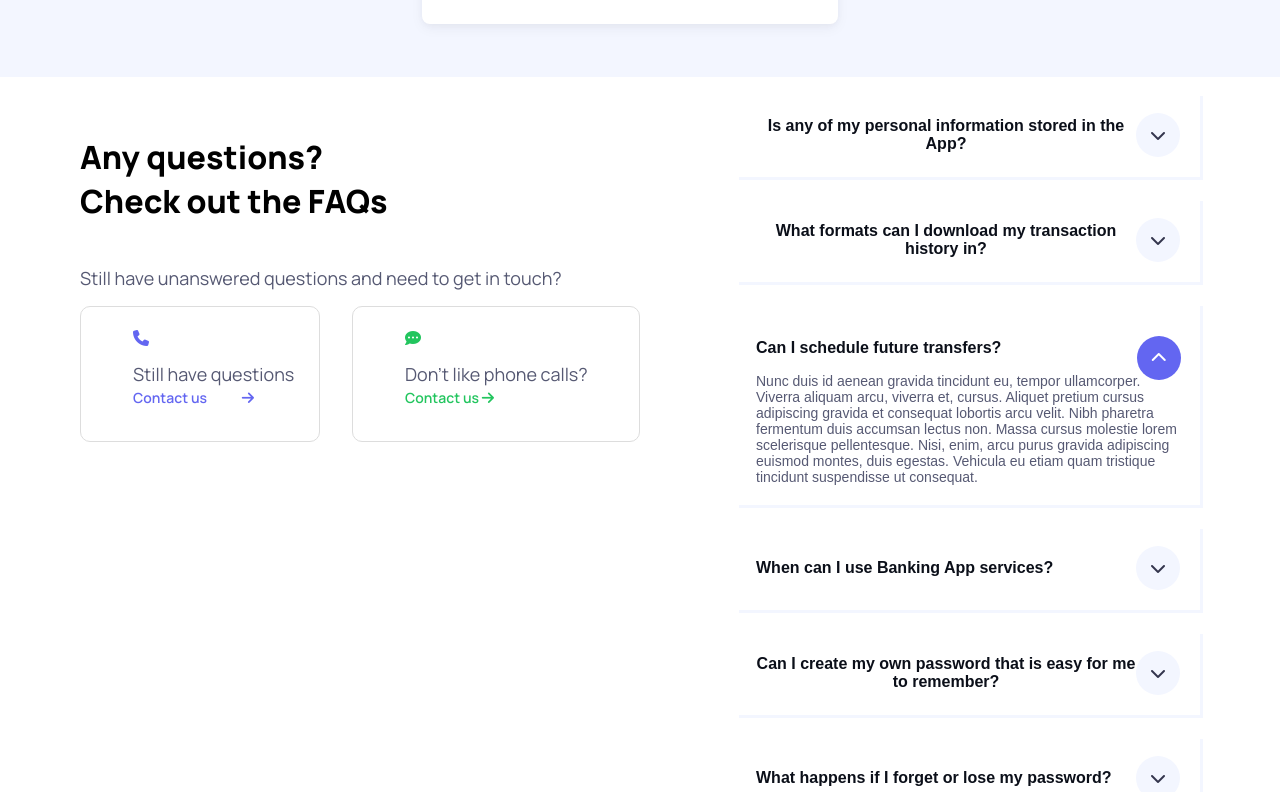
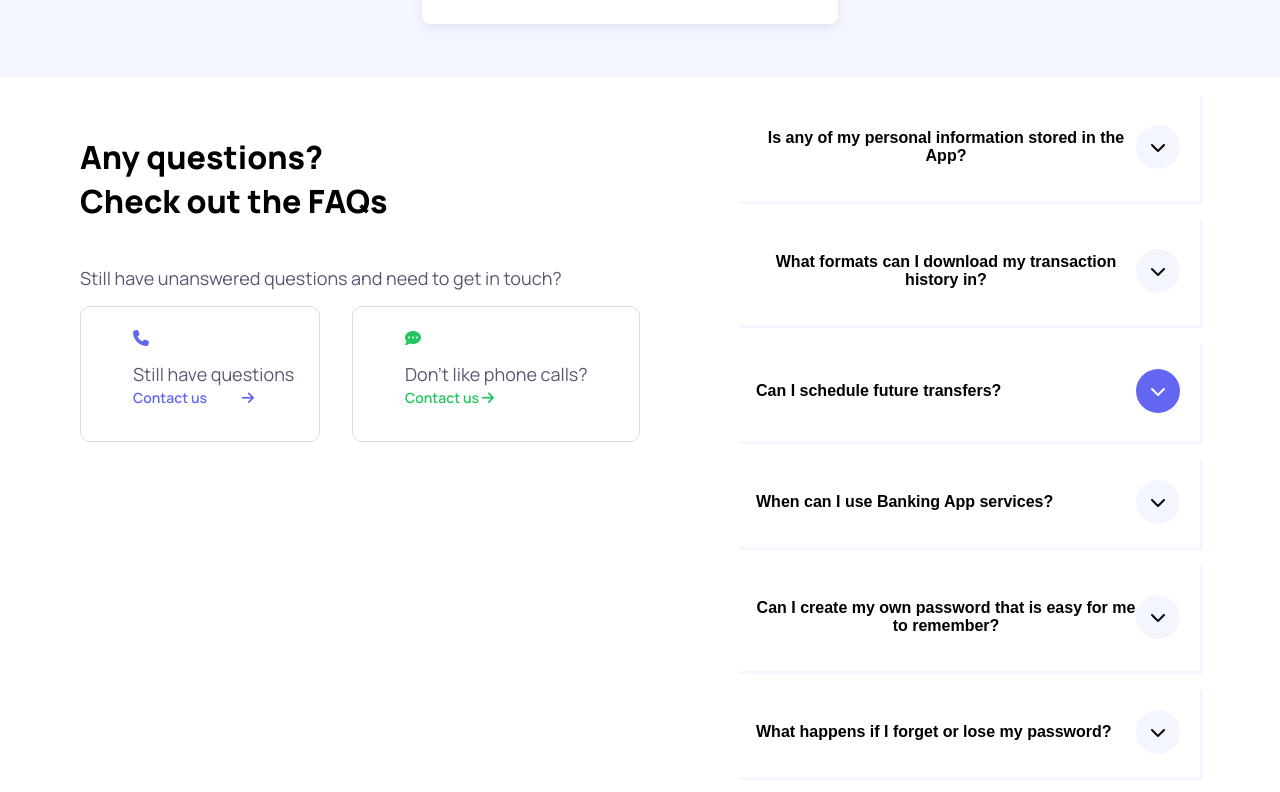
Before and after one commit to victorbugarski/reactapp, a React (Vite) app: page / in a window 1280 px wide. Shown: the part 4788-5580 px from the top of the page. Built offline with nearby package versions, Linux system fonts and the light colour scheme.

Commit message:
fixat så accordion funkar

```diff
--- a/src/App.css
+++ b/src/App.css
@@ -1009,13 +1009,10 @@ h2 {
     }
 
     .container-8 {
-        display: grid;
-        justify-content: center;
-        align-items: center;
         padding-bottom: 5rem;
+        flex: 2;
 
         .item {
-            background-color: #ddd;
             border: none;
             box-shadow: 1px 1px 1px 1px solid;
             margin-bottom: 5px;
@@ -1026,22 +1023,25 @@ h2 {
         }
 
         .question {
-        display: grid;
+        display: flex;
         grid-template-columns: auto auto;
         justify-content: space-between;
         align-items: center;
         width: 100%;
         padding: 20px;
         font-size: 16px;
-        background-color: #fff;
         border: none;
         font-weight: 600;
         color: var(--color-gray900);
         box-shadow: 3px 3px var(--color-gray100);
+        background-color: rgb(243, 246, 255, 0.059);
+        color: var(--color-text);
+
 
 
             .arrow-1 {
                 color: var(--color-gray800);
+                color: var(--color-text);
             }
 
         .btn-circle {
@@ -1054,6 +1054,7 @@ h2 {
             font-size: 16px;
             font-weight: 600;
             color: var(--color-gray900);
+            color: var(--color-text);
         }
 
         .p {
@@ -1061,6 +1062,7 @@ h2 {
             font-weight: 400;
             text-align: left;
             color: var(--color-gray700);
+            display: grid;
         }
 
         .btn-circle-1 {
@@ -1072,9 +1074,8 @@ h2 {
             border-radius: 50%;
             border: none;
             background-color: var(--color-primary);
-            position: absolute;
-            bottom: 1rem;
-            left: -2.7rem;
+            position: relative;
+            top: 0.5rem;
         }
 
         .arrow-2 {
--- a/src/App.jsx
+++ b/src/App.jsx
@@ -28,6 +28,7 @@ function App() {
       <Subscribe />
       <Footer />
 
+
     </>
   )
 }
--- a/src/components/Faqs.jsx
+++ b/src/components/Faqs.jsx
@@ -1,10 +1,18 @@
-import React from 'react'
+import React, { useState } from 'react'
 
 const Faqs = () => {
+    const [isOpen, setIsOpen] = useState(false);
+
+    const toggleFaqs = (e) => {
+        e.preventDefault();
+        setIsOpen(!isOpen);
+    };
+
   return (
     <div>
 
 <section className="faqs">
+
         <div className="container-7">
 
             <h2>Any questions? <br/>Check out the FAQs</h2>
@@ -26,66 +34,113 @@ const Faqs = () => {
             </div>
         </div>
 
+
         <div className="container-8">
             <div className="item">
-                <button className="question">Is any of my personal information stored in the App?
+                <button className="question" onClick={toggleFaqs}>
+                    <div>
+                    <h3 className="h3">Is any of my personal information stored in the App?</h3>
+                {isOpen && (
+                <div className="content">
+                    <p className="p">Lorem ipsum dolor sit amet.</p>
+            </div>
+            )}
+                    </div>
                 <a href="#" className="arrow-1">
                     <span className="btn-circle">
-                        <i className="fa-solid fa-chevron-down"></i>
+                        <i className={`fa-solid fa-chevron-${isOpen ? "up" : "down"}`}></i>
                     </span>
                 </a>
                 </button>
             </div>
 
             <div className="item">
-                <button className="question">What formats can I download my transaction history in?
+                <button className="question" onClick={toggleFaqs}>
+                    <div>
+                        <h3 className='h3'>What formats can I download my transaction history in?</h3>
+                {isOpen && (
+                <div className="content">
+                    <p className="p">Lorem ipsum dolor sit amet.</p>
+            </div>
+            )}
+                    </div>
                 <a href="#" className="arrow-1">
                     <span className="btn-circle">
-                        <i className="fa-solid fa-chevron-down"></i>
+                        <i className={`fa-solid fa-chevron-${isOpen ? "up" : "down"}`}></i>
                     </span>
                 </a>
                 </button>
             </div>
 
             <div className="item">
-                <button className="question">
+                <button className="question" onClick={toggleFaqs}>
                     <div>
                         <h3 className="h3">Can I schedule future transfers?</h3>
-                        <p className="p">Nunc duis id aenean gravida tincidunt eu, tempor ullamcorper. Viverra aliquam arcu, viverra et, cursus. Aliquet pretium cursus adipiscing gravida et consequat lobortis arcu velit. Nibh pharetra fermentum duis accumsan lectus non. Massa cursus molestie lorem scelerisque pellentesque. Nisi, enim, arcu purus gravida adipiscing euismod montes, duis egestas. Vehicula eu etiam quam tristique tincidunt suspendisse ut consequat.</p>
+            {isOpen && (
+                <div className="content">
+                <p className="p">
+                Nunc duis id aenean gravida tincidunt eu, tempor ullamcorper. Viverra aliquam arcu, viverra et, cursus. Aliquet <br/> pretium cursus adipiscing gravida et consequat lobortis arcu velit. Nibh pharetra fermentum duis accumsan <br/> lectus non. Massa cursus molestie lorem scelerisque pellentesque. Nisi, enim, arcu purus gravida adipiscing <br/> euismod montes, duis egestas. Vehicula eu etiam quam tristique tincidunt suspendisse ut consequat.
+                </p>
+                </div>
+            )}
                     </div>
                 <a href="#" className="arrow-2">
                     <span className="btn-circle-1">
-                        <i className="fa-solid fa-chevron-up"></i>
+                        <i className={`fa-solid fa-chevron-${isOpen ? "up" : "down"}`}></i>
                     </span>
                 </a>
                 </button>
             </div>
 
             <div className="item">
-                <button className="question">When can I use Banking App services?
+                <button className="question" onClick={toggleFaqs}>
+                    <div>
+                        <h3 className="h3">When can I use Banking App services?</h3>
+                {isOpen && (
+                <div className="content">
+                    <p className="p">Lorem ipsum dolor sit amet.</p>
+            </div>
+            )}
+                    </div>
                 <a href="#" className="arrow-1">
                     <span className="btn-circle">
-                        <i className="fa-solid fa-chevron-down"></i>
+                        <i className={`fa-solid fa-chevron-${isOpen ? "up" : "down"}`}></i>
                     </span>
                 </a>
                 </button>
             </div>
 
             <div className="item">
-                <button className="question">Can I create my own password that is easy for me to remember?
+                <button className="question" onClick={toggleFaqs}>
+                    <div>
+                        <h3 className="h3">Can I create my own password that is easy for me to remember?</h3>
+                {isOpen && (
+                <div className="content">
+                    <p className="p">Lorem ipsum dolor sit amet.</p>
+            </div>
+            )}
+                    </div>
                 <a href="#" className="arrow-1">
                     <span className="btn-circle">
-                        <i className="fa-solid fa-chevron-down"></i>
+                        <i className={`fa-solid fa-chevron-${isOpen ? "up" : "down"}`}></i>
                     </span>
                 </a>
                 </button>
             </div>
 
             <div className="item">
-                <button className="question">What happens if I forget or lose my password?
+                <button className="question" onClick={toggleFaqs}>
+                    <div>
+                        <h3 className="h3">What happens if I forget or lose my password?</h3>
+                {isOpen && (
+                <div className="content">
+                    <p className="p">Lorem ipsum dolor sit amet.</p>
+            </div>
+            )}
+                    </div>
                 <a href="#" className="arrow-1">
                     <span className="btn-circle">
-                        <i className="fa-solid fa-chevron-down"></i>
+                        <i className={`fa-solid fa-chevron-${isOpen ? "up" : "down"}`}></i>
                     </span>
                 </a>
                 </button>
@@ -99,5 +154,4 @@ const Faqs = () => {
     </div>
   )
 }
-
 export default Faqs
--- a/src/components/Subscribe.jsx
+++ b/src/components/Subscribe.jsx
@@ -20,11 +20,14 @@ const Subscribe = () => {
         <div className="email">
         <form className="form" action="method" method="get">
         <img className="msg" src={Mail} alt=""/>
-        <input className="input" type="email" placeholder="Your Email"/>
-        <button className="knapp">Subscribe</button>
+        <input id="Mail" className="input" type="email" placeholder="Your Email"/>
+        <label htmlFor="Mail"></label>
+        <button type="Submit" className="knapp">Subscribe</button>
 
     </form>
        </div>
+
+
 </div>
 
 
```
